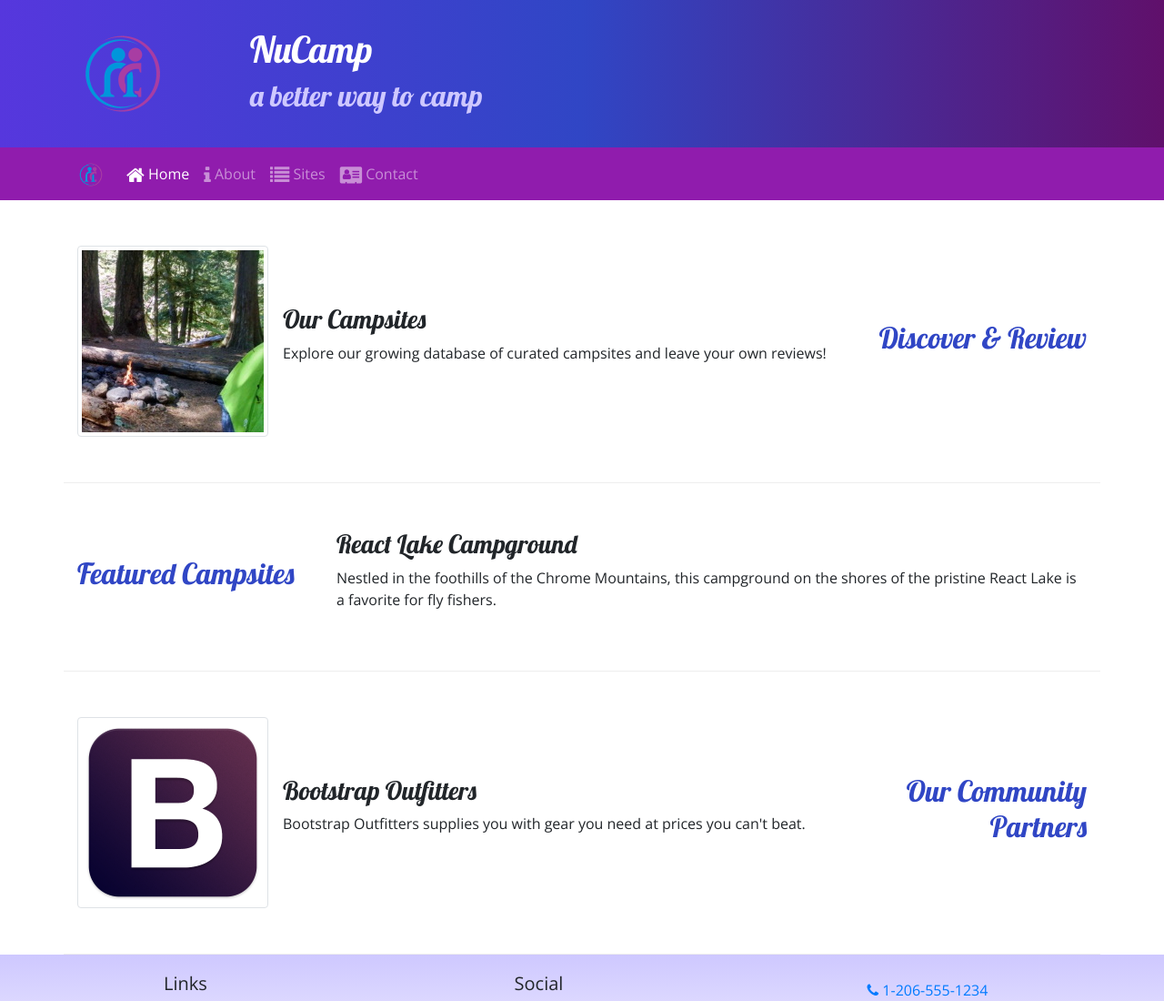
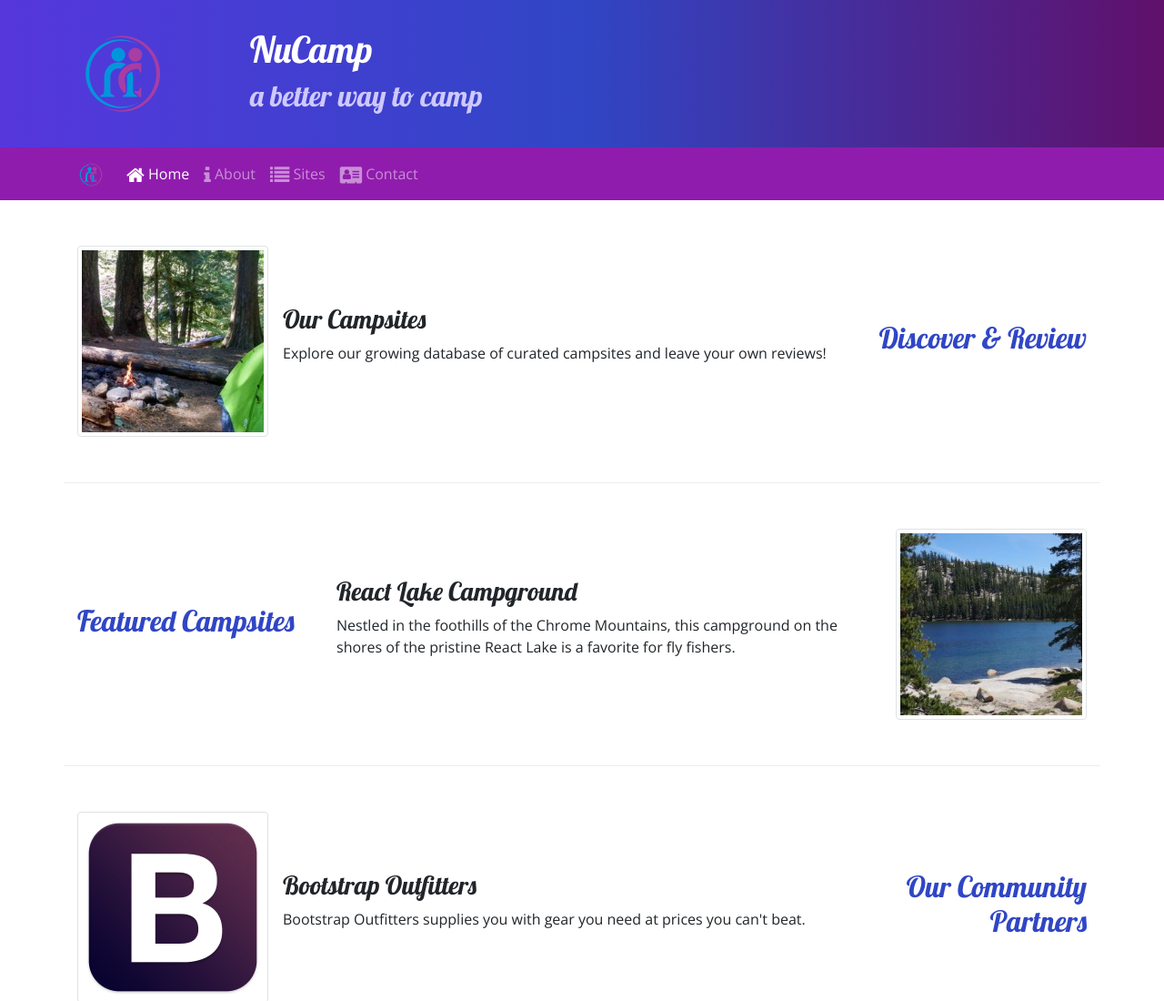
Before and after one commit to InAvision76/bootstrap-nucampsite, a website: page index.html in a window 1280 px wide. Shown: the top 1100 px of the page at 91% size. Drawn offline with nearby package versions, Linux system fonts and the light colour scheme.

Commit message:
task 1 complete

```diff
--- a/index.html
+++ b/index.html
@@ -112,11 +112,21 @@
           <h2>Featured Campsites</h2>
         </div>
         <div class="col">
-          <h3>React Lake Campground</h3>
-          <p class="d-none d-sm-block">
-            Nestled in the foothills of the Chrome Mountains, this campground on
-            the shores of the pristine React Lake is a favorite for fly fishers.
-          </p>
+          <div class="media">
+            <div class="media-body align-self-center">
+              <h3>React Lake Campground</h3>
+              <p class="d-none d-sm-block">
+                Nestled in the foothills of the Chrome Mountains, this
+                campground on the shores of the pristine React Lake is a
+                favorite for fly fishers.
+              </p>
+            </div>
+            <img
+              src="img/react-lake-thumb.jpg"
+              class="img-thumbnail d-flex ml-3"
+              alt=""
+            />
+          </div>
         </div>
       </div>
 
```
